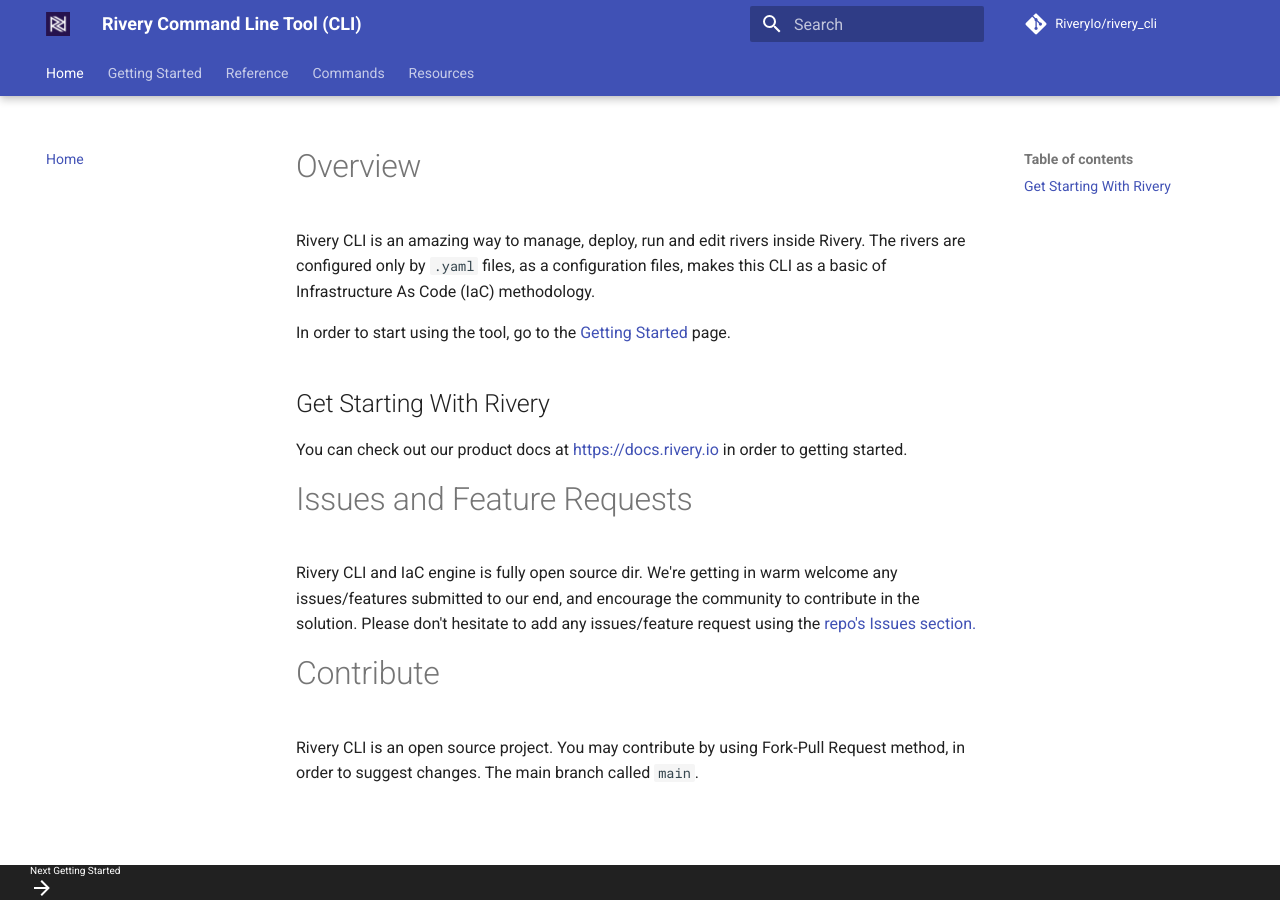
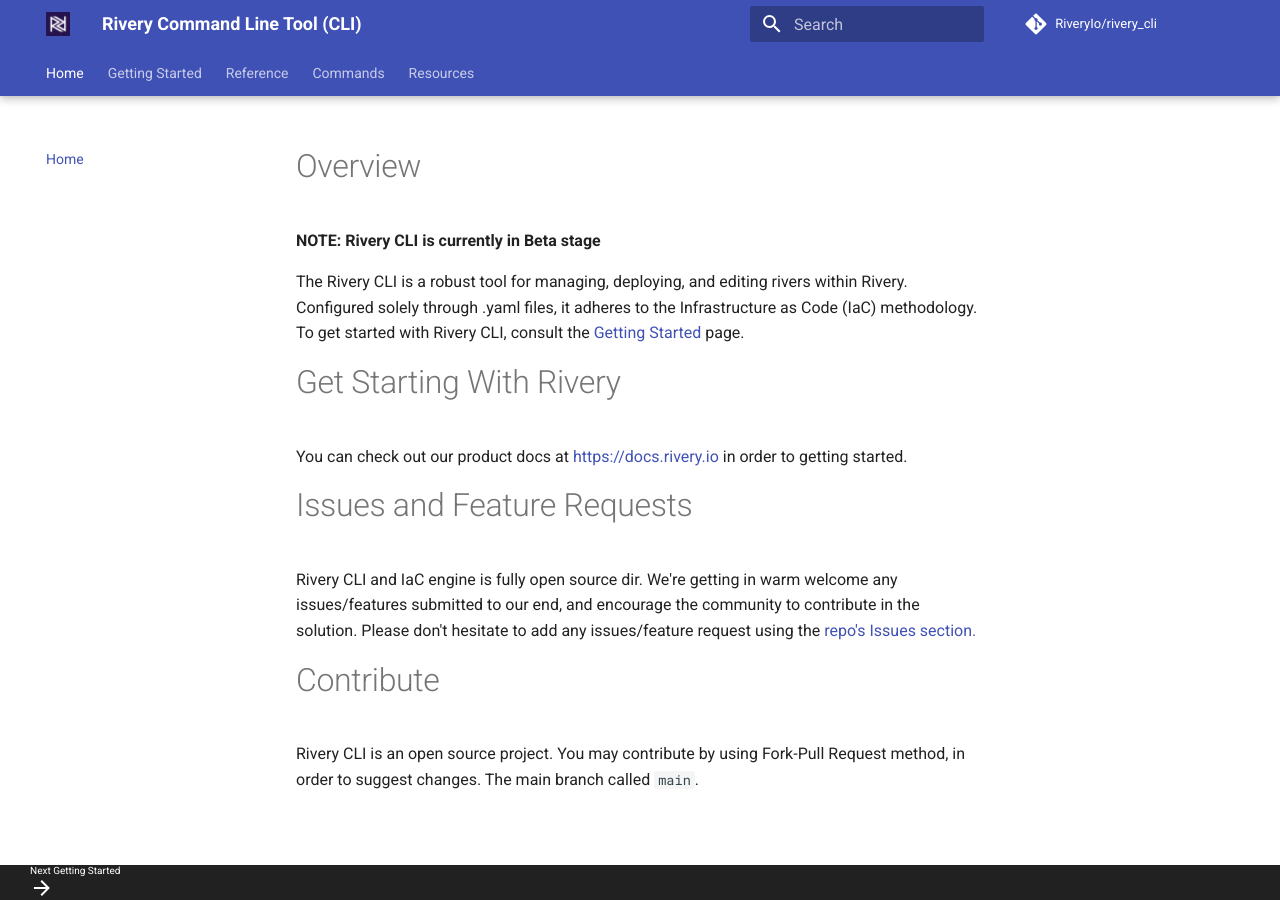
Before and after one commit to RiveryIO/rivery_cli, an MkDocs documentation site: the page built from docs/index.md, in a window 1280 px wide. Built offline with MkDocs 1.6.1 and Material for MkDocs 9.7.7, drawn with Linux system fonts in a browser that asks for light colours; comment, search, counter and statistics services are not loaded.

Commit message:
Update index.md
Beta note

```diff
--- a/docs/index.md
+++ b/docs/index.md
@@ -1,15 +1,15 @@
 # Overview
 
-Rivery CLI is an amazing way to manage, deploy, run and edit rivers inside Rivery.
-The rivers are configured only by `.yaml` files, as a configuration files, makes this CLI as a basic
-of Infrastructure As Code (IaC) methodology.
+**NOTE: Rivery CLI is currently in Beta stage**
 
-In order to start using the tool, go to the [Getting Started](getting-started.md) page.
+The Rivery CLI is a robust tool for managing, deploying, and editing rivers within Rivery.
+Configured solely through .yaml files, it adheres to the Infrastructure as Code (IaC) methodology.
+To get started with Rivery CLI, consult the [Getting Started](getting-started.md) page.
 
-## Get Starting With Rivery
+# Get Starting With Rivery
 You can check out our product docs at [https://docs.rivery.io](https://docs.rivery.io) in order to getting started.
 
-#Issues and Feature Requests
+# Issues and Feature Requests
 Rivery CLI and IaC engine is fully open source dir.
 We're getting in warm welcome any issues/features submitted to our end, and encourage the community to contribute in the solution.
 Please don't hesitate to add any issues/feature request using the [repo's Issues section.](https://github.com/RiveryIO/rivery_cli/issues)
```
